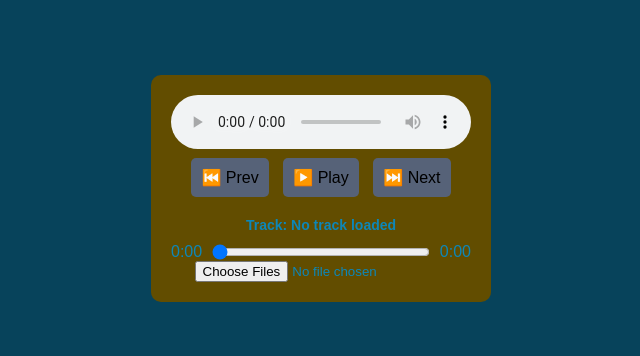
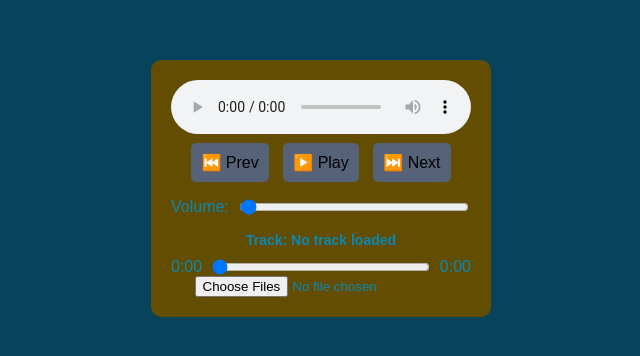
Before and after one commit to Mikonimo/local_music_player, a plain HTML site: page music_app/index.html in a window 1280 px wide. Shown: the part 212-568 px from the top of the page, without its empty margins (319-959 px from the left). Drawn offline with Linux system fonts and the light colour scheme.

Commit message:
Merge branch 'main' of https://github.com/Mikonimo/local_music_player
adding a volume feature

Merging new changes to the repository.

```diff
--- a/music_app/index.html
+++ b/music_app/index.html
@@ -14,6 +14,10 @@
             <button id="play-btn" aria-label="Play or Pause">▶️ Play</button>
             <button id="next-btn" aria-label="Next Track">⏭️ Next</button>
         </div>
+        <div id="volume-control">
+            <label for="volume-slider">Volume:</label>
+            <input type="range" id="volume-slider" min="0%" max="100%" step="10%" value="1">
+        </div>
         <div id="track-info">Track: No track loaded</div>
         <div id="progress-container">
             <span id="current-time">0:00</span>
--- a/music_app/script.js
+++ b/music_app/script.js
@@ -7,9 +7,17 @@ const trackInfo = document.getElementById('track-info');
 const progressBar = document.getElementById('progress-bar');
 const currentTimeDisplay = document.getElementById('current-time');
 const durationDisplay = document.getElementById('duration');
+const volumeSlider = document.getElementById('volume-slider');
 
 let trackQueue = []; // Queue of tracks to play
 let currentTrackIndex = 0;
+
+//Set initial volume
+audioPlayer.volume = volumeSlider.value;
+//Update volume when slider changes
+volumeSlider.addEventListener('input', () => {
+    audioPlayer.volume = volumeSlider.value;
+});
 
 // Load selected files into the track queue and start playing the first track if none is playing
 fileInput.addEventListener('change', (event) => {
--- a/music_app/styles.css
+++ b/music_app/styles.css
@@ -49,3 +49,13 @@ body {
     font-size: 14px;
     font-weight: bold;
 }
+
+#volume-control {
+    margin-top: 10px;
+    display: flex;
+    align-items: center;
+}
+#volume-slider {
+    width: 100%;
+    margin-left: 10px;
+}
```
